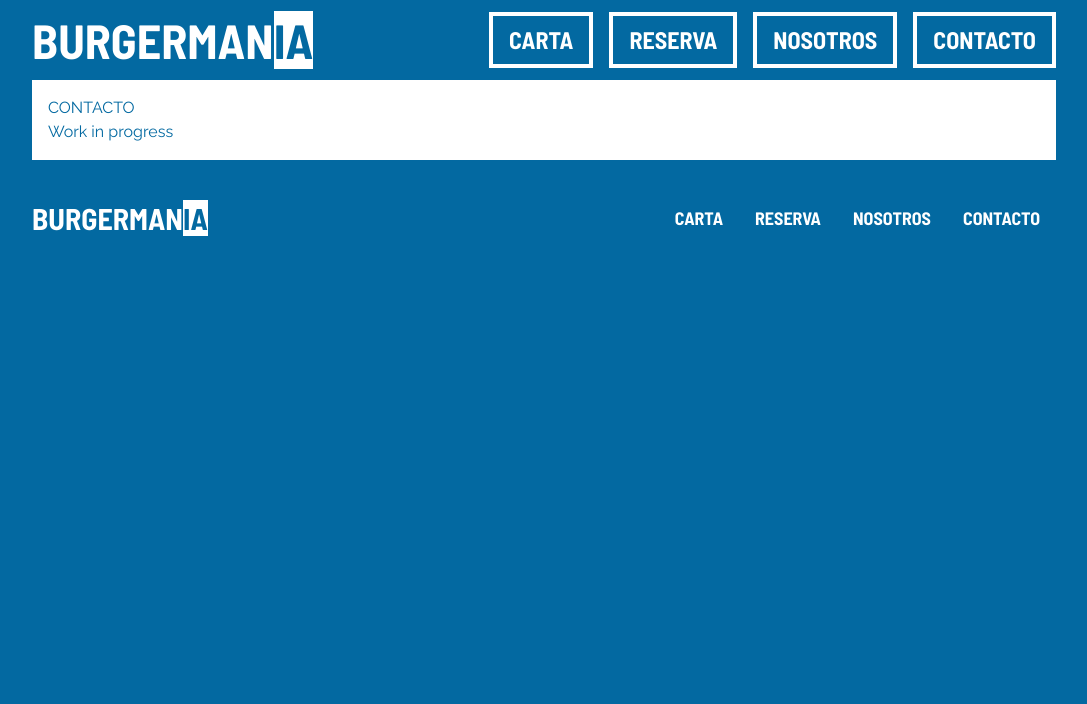
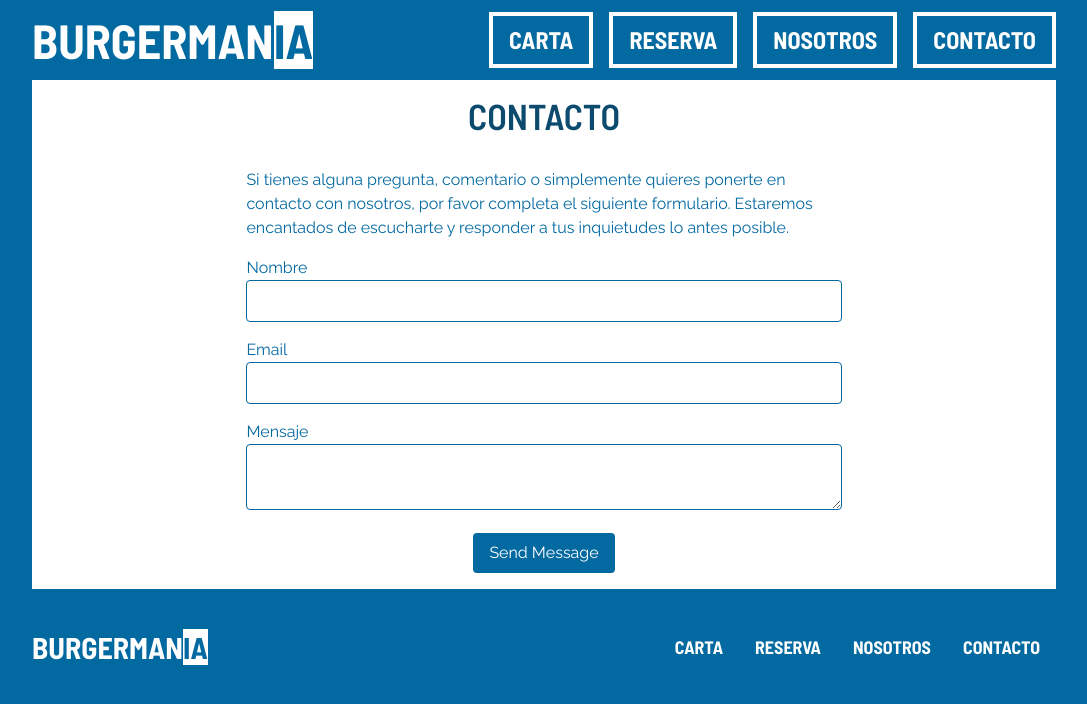
Before and after one commit to molul/burgermania_vue, a Vue app: page /contacto in a window 1280 px wide. Shown: the top 704 px of the page, without its empty margins (96-1183 px from the left). Built offline with nearby package versions, Linux system fonts and the light colour scheme.

Commit message:
Contacto page created

```diff
--- a/src/views/ContactoView.vue
+++ b/src/views/ContactoView.vue
@@ -1,16 +1,95 @@
 <template>
 	<div class="bg-white text-sky-700 p-4 h-full">
-		<div>CONTACTO</div>
-		<div>Work in progress</div>
+		<div class="md:w-3/5 mx-auto">
+
+			<TitleComp title="Contacto" />
+
+			<!-- Form -->
+			<div v-if="formVisible">
+				<form @submit.prevent="submitForm">
+					<div class="flex flex-col mx-auto space-y-4 ">
+						<div>
+							Si tienes alguna pregunta, comentario o simplemente quieres ponerte en contacto con nosotros, por favor completa el siguiente formulario. Estaremos encantados de escucharte y responder a tus inquietudes lo antes posible.
+						</div>
+
+						<div class="">
+							<label for="name">Nombre</label>
+							<input
+								type="text"
+								name="name"
+								v-model="name"
+								class=" p-2 border border-sky-700 rounded w-full"
+							/>
+						</div>
+
+						<div class="">
+							<label for="email">Email</label>
+							<input
+								type="email"
+								name="email"
+								v-model="email"
+								class=" p-2 border border-sky-700 rounded w-full"
+							/>
+						</div>
+
+						<div>
+							<label for="message">Mensaje</label>
+							<textarea
+								name="message"
+								v-model="message"
+								class=" p-2 border border-sky-700 rounded w-full"
+							>
+							</textarea>
+						</div>
+
+						<div v-if="formError" class="text-center text-red-500">Por favor, rellena todos los campos</div>
+
+						<div class="text-center">
+							<button
+								type="submit"
+								class="  bg-sky-700 px-4 py-2 rounded text-white hover:bg-sky-600 transition-colors duration-300"
+							>
+								Send Message
+							</button>
+						</div>
+					</div>
+				</form>
+			</div>
+
+			<!-- Message post send -->
+			<div v-if="!formVisible" class="pb-40">
+				Apreciamos tu interés y te agradecemos por contactarnos. Tu opinión es importante para nosotros y nos esforzamos por brindarte la mejor atención posible. ¡Esperamos saber de ti pronto!
+			</div>
+		</div>
 	</div>
 </template>
 
 <script>
+import TitleComp from "../components/TitleComp.vue";
+
 export default {
-
+	name: "AppComponent",
+	components: {
+		TitleComp,
+	},
+	data() {
+		return {
+			formVisible: true,
+			formError: false,
+			name: "",
+			email: "",
+			message: "",
+		};
+	},
+	methods: {
+		submitForm() {
+			if (this.name != "" && this.email != "" && this.message != "") {
+				this.formError = false;
+				this.formVisible = false;
+			} else {
+				this.formError = true;
+			}
+		},
+	},
 }
 </script>
-
-<style>
-
-</style>
```
